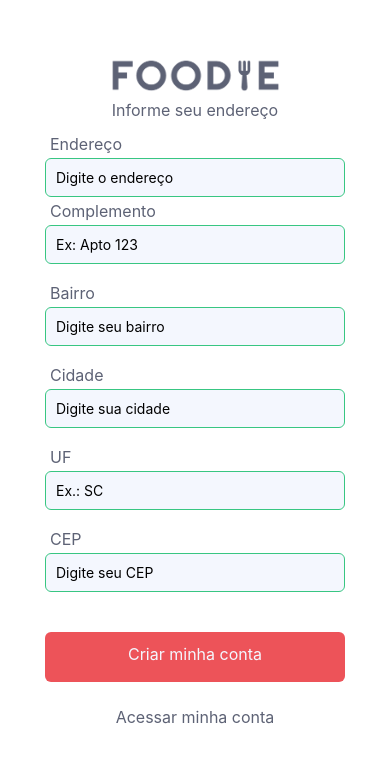
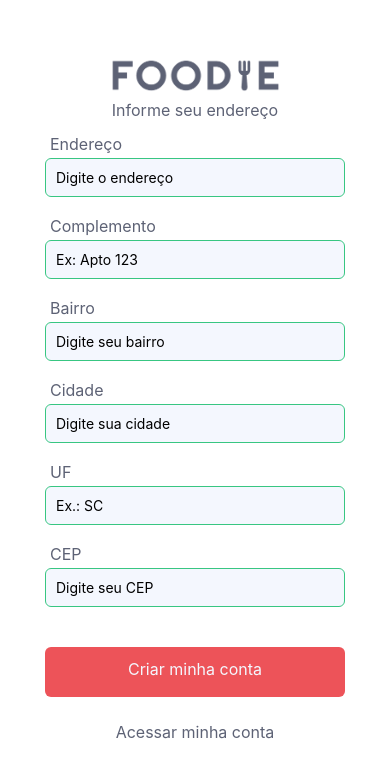
Before and after one commit to Marcos9868/foodie-mobile-lesson, a React Native app: screen / in a window 390 px wide. Shown: the top 778 px of the page. Built offline with nearby package versions, Linux system fonts and the light colour scheme.

Commit message:
fix: revert component

```diff
--- a/src/screens/registerStepTwo/RegisterStepTwo.jsx
+++ b/src/screens/registerStepTwo/RegisterStepTwo.jsx
@@ -15,6 +15,8 @@ export default function RegisterStepTwo() {
                             label="Endereço"
                             placeholder="Digite o endereço"
                         />
+                    </View>
+                    <View style={styles.form}>
                         <Form
                             label="Complemento"
                             placeholder="Ex: Apto 123"
```
